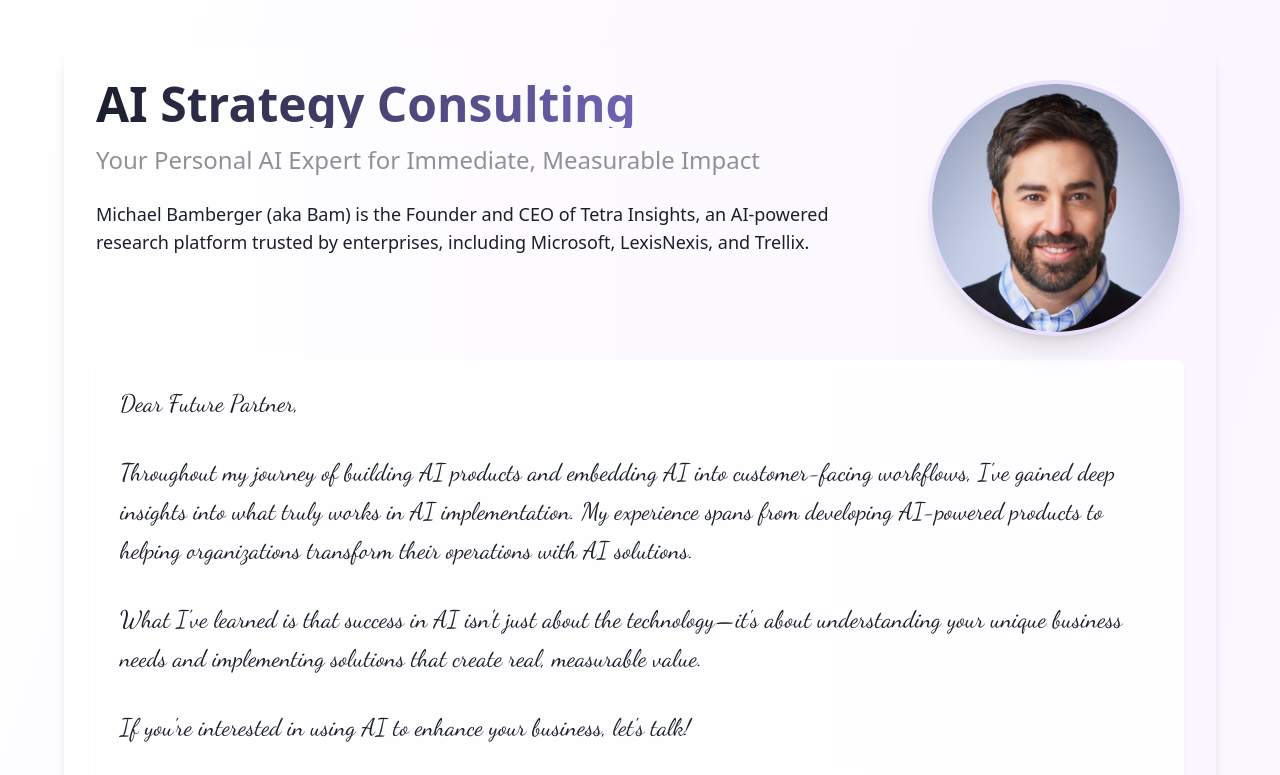
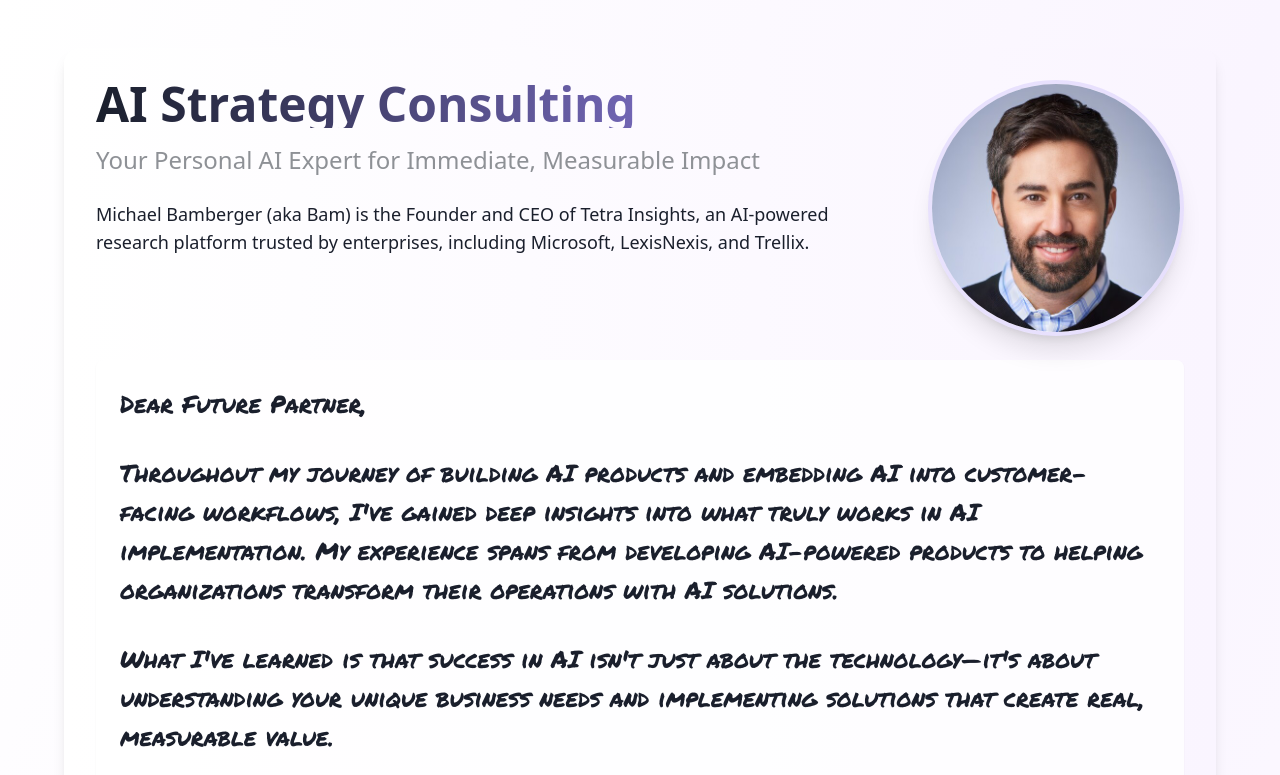
Before and after one commit to bamxxxx/bam-ai, a React (Vite) app: page / in a window 1280 px wide. Shown: the top 775 px of the page. Built offline with nearby package versions, Linux system fonts and the light colour scheme.

Commit message:
Update font to felt tip style
Changed the font used in the project to a style that resembles a felt tip marker for a more casual and handwritten appearance.
[skip gpt_engineer]

```diff
--- a/index.html
+++ b/index.html
@@ -7,7 +7,7 @@
     <meta name="description" content="Lovable Generated Project" />
     <meta name="author" content="Lovable" />
     <meta property="og:image" content="/og-image.png" />
-    <link href="https://fonts.googleapis.com/css2?family=Dancing+Script:wght@400;600&display=swap" rel="stylesheet">
+    <link href="https://fonts.googleapis.com/css2?family=Permanent+Marker&display=swap" rel="stylesheet">
   </head>
 
   <body>
--- a/src/components/consulting/HeroSection.tsx
+++ b/src/components/consulting/HeroSection.tsx
@@ -34,7 +34,7 @@ export const HeroSection = () => (
           />
         </div>
       </div>
-      <div className="prose max-w-none bg-white/80 p-6 rounded-lg shadow-sm font-['Dancing_Script',cursive] text-2xl leading-relaxed">
+      <div className="prose max-w-none bg-white/80 p-6 rounded-lg shadow-sm font-['Permanent_Marker'] text-2xl leading-relaxed">
         <p className="mb-4">
           Dear Future Partner,
         </p>
```
